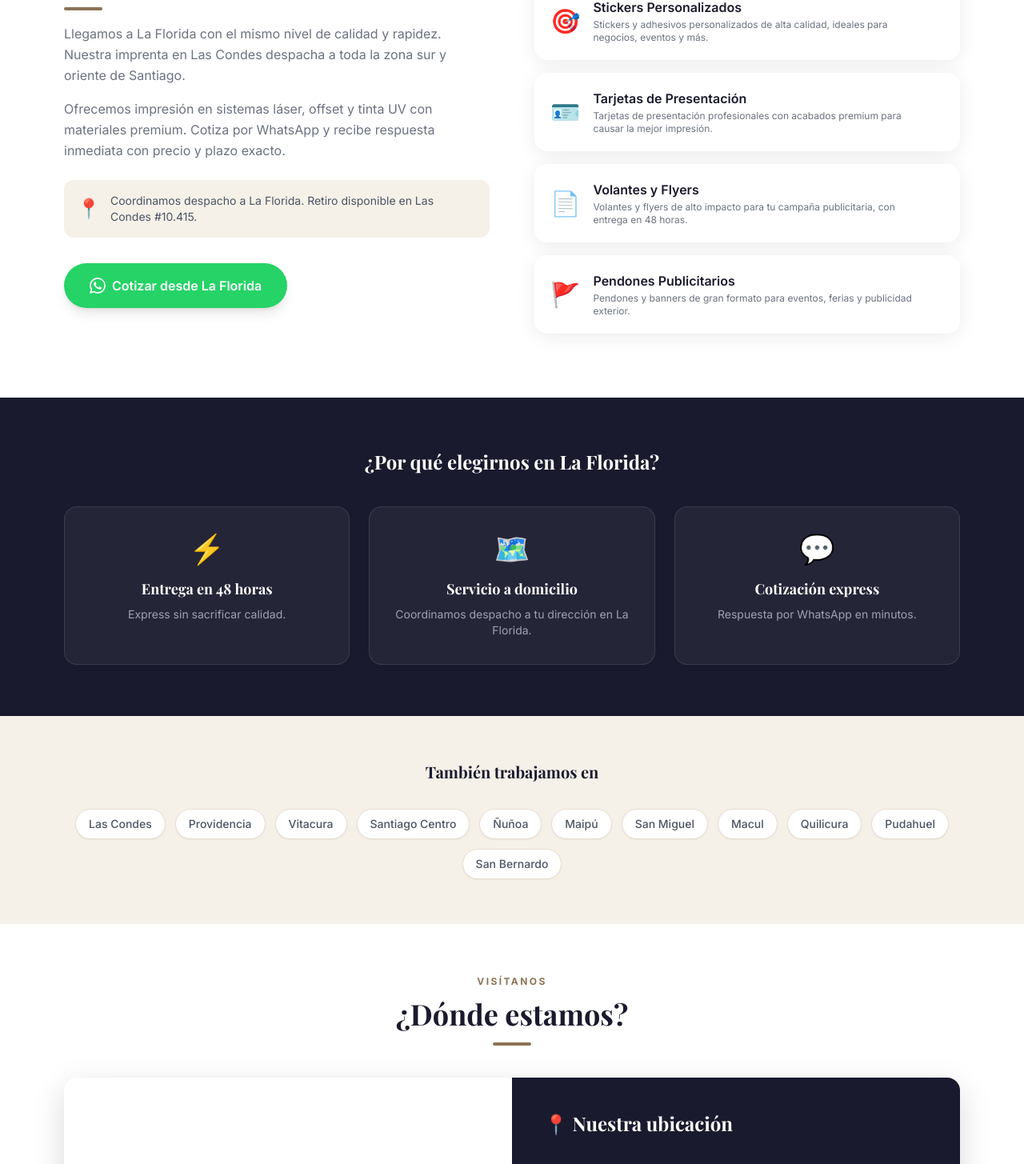
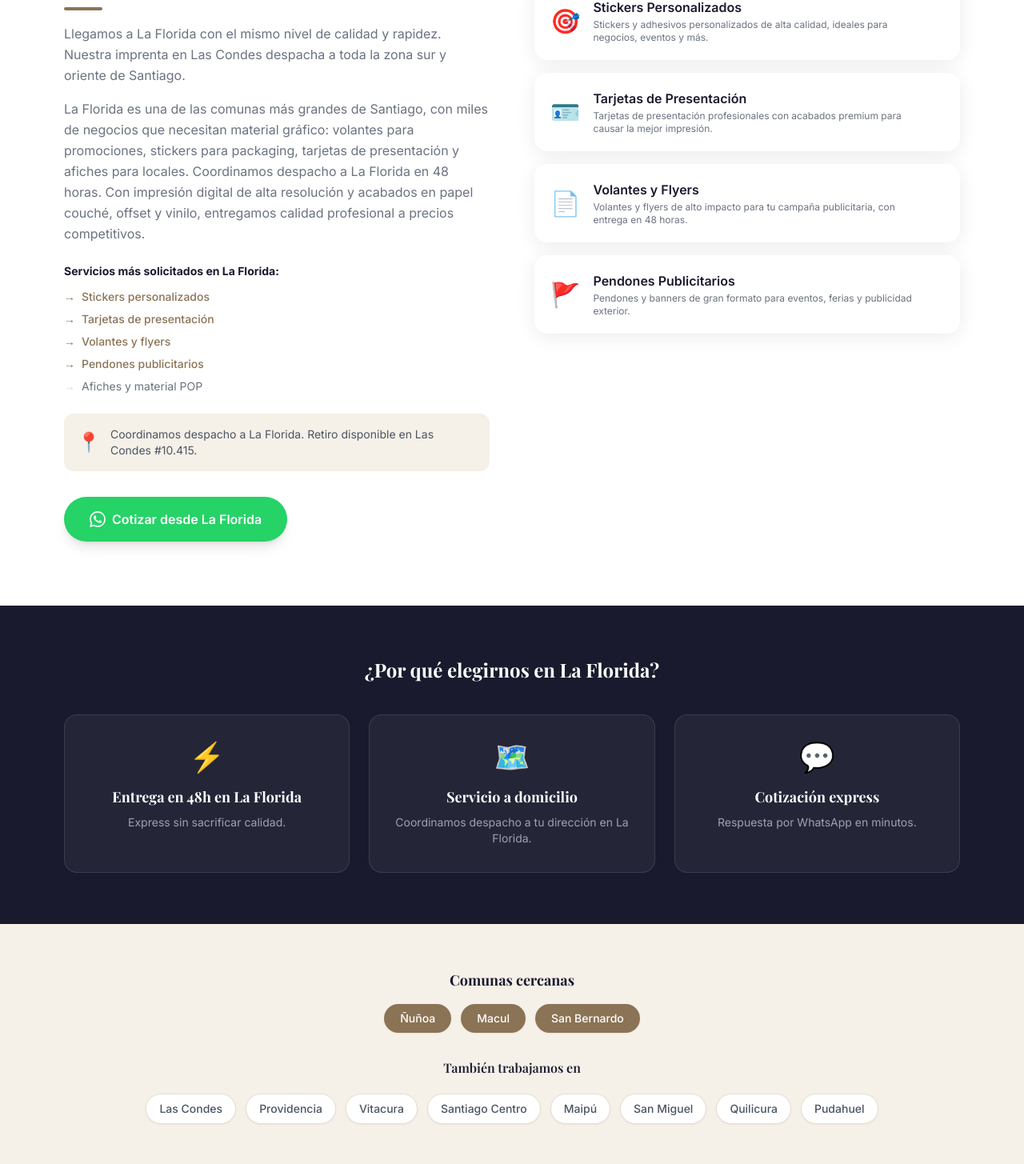
Before and after one commit to antaruii122/imprenta-salvadordali, a React (Vite) app: page /imprenta/la-florida in a window 1280 px wide. Shown: the part 477-1932 px from the top of the page at 80% size. Built offline with nearby package versions, Linux system fonts and the light colour scheme; grey boxes are pictures that could not be loaded.

Commit message:
feat: implement dynamic ComunaPage component and enhance Navbar interactivity with click-to-toggle functionality

```diff
--- a/src/data/comunas.js
+++ b/src/data/comunas.js
@@ -5,6 +5,9 @@ export const comunas = [
     metaTitle: 'Imprenta en Las Condes — Entrega Express 48h | Imprenta Salvador Dalí',
     metaDesc: 'Imprenta en Las Condes con entrega express en 48 horas. Stickers, tarjetas, volantes, pendones y más. Somos locales — estamos en Las Condes #10.415.',
     intro: 'Somos una imprenta ubicada en Las Condes, por lo que conocemos perfectamente las necesidades de los negocios y emprendedores de la comuna. Estamos a pasos de Apoquindo y atendemos con cotización express.',
+    body: 'En Las Condes producimos desde stickers personalizados y tarjetas de presentación hasta folletos, afiches y pendones publicitarios con impresión digital de alta resolución. Nuestro servicio express entrega tu pedido en Las Condes en 48 horas — ideal para lanzamientos, eventos corporativos y campañas de marketing urgentes. Si buscas una imprenta en Las Condes con diseño gráfico incluido, somos tu opción.',
+    keywords: ['imprenta Las Condes', 'stickers Las Condes', 'tarjetas de presentación Las Condes', 'volantes Las Condes', 'impresión digital Las Condes'],
+    neighbors: ['providencia', 'vitacura', 'nunoa'],
     distance: 'Estamos en Las Condes #10.415, of 25B — en el corazón de la comuna.',
     waText: 'Hola%2C%20soy%20de%20Las%20Condes%20y%20me%20gustar%C3%ADa%20cotizar',
   },
@@ -14,6 +17,9 @@ export const comunas = [
     metaTitle: 'Imprenta en Providencia — Entrega Express 48h | Imprenta Salvador Dalí',
     metaDesc: 'Imprenta para clientes de Providencia con entrega express en 48 horas. Stickers, tarjetas, volantes y más. Ubicados en Las Condes, a minutos de Providencia.',
     intro: 'Trabajamos con muchos clientes de Providencia que buscan calidad de impresión profesional con entrega rápida. Desde nuestra imprenta en Las Condes llegamos a ti en tiempo récord.',
+    body: 'Los emprendedores y empresas de Providencia nos eligen para imprimir tarjetas de presentación premium, stickers en vinilo, volantes para eventos y afiches de gran formato. Con impresión digital y offset, garantizamos colores exactos y acabados profesionales. Si necesitas una imprenta cerca de Providencia con servicio express y asesoría en diseño gráfico, contáctanos por WhatsApp y cotiza en minutos.',
+    keywords: ['imprenta Providencia', 'stickers personalizados Providencia', 'tarjetas de presentación Providencia', 'impresión digital Providencia', 'volantes Providencia'],
+    neighbors: ['las-condes', 'nunoa', 'santiago-centro'],
     distance: 'A solo 10 minutos de Providencia. Retiro en Las Condes #10.415 o coordinamos despacho.',
     waText: 'Hola%2C%20soy%20de%20Providencia%20y%20me%20gustar%C3%ADa%20cotizar',
   },
@@ -23,6 +29,9 @@ export const comunas = [
     metaTitle: 'Imprenta en Vitacura — Entrega Express 48h | Imprenta Salvador Dalí',
     metaDesc: 'Imprenta para clientes de Vitacura. Stickers, tarjetas de presentación, volantes y pendones con entrega express. Calidad premium, precios accesibles.',
     intro: 'Vitacura y Las Condes son vecinos — nuestros clientes de Vitacura reciben el mismo servicio express que los locales. Impresión de alta gama para negocios y emprendedores.',
+    body: 'En Vitacura la imagen de marca lo es todo. Por eso imprimimos tarjetas de presentación con acabado soft-touch, laminado mate y troquelado especial para profesionales y empresas de la comuna. También hacemos stickers para productos, folletos corporativos y pendones para eventos en Vitacura. Impresión digital de alta resolución, entrega en 48 horas y diseño gráfico incluido si lo necesitas.',
+    keywords: ['imprenta Vitacura', 'tarjetas de presentación Vitacura', 'stickers Vitacura', 'impresión digital Vitacura', 'folletos Vitacura'],
+    neighbors: ['las-condes', 'providencia', 'quilicura'],
     distance: 'A menos de 10 minutos de Vitacura. Coordina retiro o despacho por WhatsApp.',
     waText: 'Hola%2C%20soy%20de%20Vitacura%20y%20me%20gustar%C3%ADa%20cotizar',
   },
@@ -32,6 +41,9 @@ export const comunas = [
     metaTitle: 'Imprenta para Santiago Centro — Entrega Express 48h | Imprenta Salvador Dalí',
     metaDesc: 'Imprenta con servicio para Santiago Centro. Stickers, tarjetas, volantes, pendones y publicidad. Entrega en 48 horas desde Las Condes.',
     intro: 'Atendemos a negocios y emprendedores de Santiago Centro que necesitan impresión de calidad con entrega rápida. Nuestra imprenta en Las Condes despacha a toda la Región Metropolitana.',
+    body: 'Santiago Centro concentra miles de negocios, oficinas y comercios que necesitan material gráfico de calidad: volantes para promociones, afiches para locales, tarjetas de presentación y stickers para packaging. En Imprenta Salvador Dalí producimos todo eso con impresión digital y offset, y coordinamos despacho directo a tu dirección en Santiago Centro. Servicio rápido, precios accesibles y resultados profesionales.',
+    keywords: ['imprenta Santiago Centro', 'volantes Santiago Centro', 'afiches Santiago', 'stickers Santiago Centro', 'impresión offset Santiago'],
+    neighbors: ['providencia', 'nunoa', 'san-miguel'],
     distance: 'A 20 minutos de Santiago Centro. Coordinamos despacho o retiro en Las Condes #10.415.',
     waText: 'Hola%2C%20soy%20de%20Santiago%20Centro%20y%20me%20gustar%C3%ADa%20cotizar',
   },
@@ -41,6 +53,9 @@ export const comunas = [
     metaTitle: 'Imprenta en Ñuñoa — Entrega Express 48h | Imprenta Salvador Dalí',
     metaDesc: 'Imprenta para clientes de Ñuñoa. Stickers, tarjetas, volantes y más con entrega express desde Las Condes, Santiago.',
     intro: 'Muchos emprendedores y negocios de Ñuñoa confían en nuestra imprenta para sus materiales gráficos. Calidad profesional, precios accesibles y entrega en 48 horas.',
+    body: 'Ñuñoa tiene una vibrante comunidad de emprendedores, tiendas y proyectos creativos que necesitan impresión de calidad: stickers personalizados para productos, tarjetas de presentación originales, folletos y pendones para ferias y eventos. Nuestra imprenta despacha a Ñuñoa con entrega express, y si prefieres puedes retirar en Las Condes. Diseño gráfico y asesoría incluidos sin costo adicional.',
+    keywords: ['imprenta Ñuñoa', 'stickers Ñuñoa', 'tarjetas de presentación Ñuñoa', 'impresión digital Ñuñoa', 'folletos Ñuñoa'],
+    neighbors: ['providencia', 'las-condes', 'macul'],
     distance: 'A 20 minutos de Ñuñoa. Coordinamos despacho o retiro en Las Condes #10.415.',
     waText: 'Hola%2C%20soy%20de%20%C3%91u%C3%B1oa%20y%20me%20gustar%C3%ADa%20cotizar',
   },
@@ -50,6 +65,9 @@ export const comunas = [
     metaTitle: 'Imprenta en La Florida — Entrega Express 48h | Imprenta Salvador Dalí',
     metaDesc: 'Imprenta para clientes de La Florida. Stickers, tarjetas, volantes y pendones. Entrega express en 48 horas desde Las Condes.',
     intro: 'Llegamos a La Florida con el mismo nivel de calidad y rapidez. Nuestra imprenta en Las Condes despacha a toda la zona sur y oriente de Santiago.',
+    body: 'La Florida es una de las comunas más grandes de Santiago, con miles de negocios que necesitan material gráfico: volantes para promociones, stickers para packaging, tarjetas de presentación y afiches para locales. Coordinamos despacho a La Florida en 48 horas. Con impresión digital de alta resolución y acabados en papel couché, offset y vinilo, entregamos calidad profesional a precios competitivos.',
+    keywords: ['imprenta La Florida', 'volantes La Florida', 'stickers La Florida', 'tarjetas de presentación La Florida', 'impresión digital La Florida'],
+    neighbors: ['nunoa', 'macul', 'san-bernardo'],
     distance: 'Coordinamos despacho a La Florida. Retiro disponible en Las Condes #10.415.',
     waText: 'Hola%2C%20soy%20de%20La%20Florida%20y%20me%20gustar%C3%ADa%20cotizar',
   },
@@ -59,6 +77,9 @@ export const comunas = [
     metaTitle: 'Imprenta en Maipú — Entrega Express 48h | Imprenta Salvador Dalí',
     metaDesc: 'Imprenta con servicio para Maipú. Stickers, tarjetas, volantes y publicidad con entrega express. Calidad profesional desde Las Condes.',
     intro: 'Trabajamos con clientes de Maipú que buscan impresión de calidad sin tener que moverse. Cotiza por WhatsApp y coordinamos el despacho a tu puerta.',
+    body: 'Maipú concentra una gran cantidad de emprendedores y pymes que necesitan impresión rápida y económica: folletos para reparto, stickers para productos, afiches para locales y tarjetas de presentación. Nuestra imprenta coordina despacho a Maipú con entrega en 48 horas y precios competitivos. Impresión digital y offset, con asesoría en diseño gráfico para clientes de Maipú sin costo extra.',
+    keywords: ['imprenta Maipú', 'stickers Maipú', 'volantes Maipú', 'folletos Maipú', 'impresión digital Maipú'],
+    neighbors: ['pudahuel', 'san-miguel', 'san-bernardo'],
     distance: 'Coordinamos despacho a Maipú. Retiro disponible en Las Condes #10.415.',
     waText: 'Hola%2C%20soy%20de%20Maip%C3%BA%20y%20me%20gustar%C3%ADa%20cotizar',
   },
@@ -68,6 +89,9 @@ export const comunas = [
     metaTitle: 'Imprenta en San Miguel — Entrega Express 48h | Imprenta Salvador Dalí',
     metaDesc: 'Imprenta para San Miguel. Stickers, tarjetas de presentación, volantes y más. Entrega express en 48 horas desde Las Condes, Santiago.',
     intro: 'Negocios y emprendedores de San Miguel confían en nuestra calidad de impresión. Despachamos a tu ubicación o coordinas retiro en Las Condes.',
+    body: 'San Miguel es un hub comercial activo donde restaurantes, tiendas y empresas necesitan material gráfico de calidad. Imprimimos volantes para reparto, tarjetas de presentación con acabados premium, stickers en vinilo y pendones publicitarios para negocios en San Miguel. Despacho en 48 horas a tu dirección, con diseño gráfico incluido y cotización express por WhatsApp.',
+    keywords: ['imprenta San Miguel', 'volantes San Miguel', 'stickers San Miguel', 'tarjetas de presentación San Miguel', 'afiches San Miguel'],
+    neighbors: ['santiago-centro', 'maipu', 'macul'],
     distance: 'Coordinamos despacho a San Miguel. Retiro disponible en Las Condes #10.415.',
     waText: 'Hola%2C%20soy%20de%20San%20Miguel%20y%20me%20gustar%C3%ADa%20cotizar',
   },
@@ -77,6 +101,9 @@ export const comunas = [
     metaTitle: 'Imprenta en Macul — Entrega Express 48h | Imprenta Salvador Dalí',
     metaDesc: 'Imprenta para clientes de Macul. Stickers, tarjetas, volantes y publicidad con entrega express en 48 horas.',
     intro: 'Atendemos clientes de Macul con la misma calidad y velocidad que nuestros clientes locales. Cotiza ahora y recibe tu pedido en tiempo récord.',
+    body: 'Macul tiene una comunidad activa de negocios y emprendedores que buscan imprenta con servicio express. Hacemos stickers personalizados, tarjetas de presentación, folletos, afiches y volantes para comercios en Macul. Impresión digital con alta fidelidad de color, papel couché y acabados mate o brillante. Despacho coordinado a Macul en 48 horas o retiro en nuestra imprenta en Las Condes.',
+    keywords: ['imprenta Macul', 'stickers Macul', 'volantes Macul', 'tarjetas de presentación Macul', 'impresión digital Macul'],
+    neighbors: ['nunoa', 'la-florida', 'san-miguel'],
     distance: 'Coordinamos despacho a Macul. Retiro disponible en Las Condes #10.415.',
     waText: 'Hola%2C%20soy%20de%20Macul%20y%20me%20gustar%C3%ADa%20cotizar',
   },
@@ -86,6 +113,9 @@ export const comunas = [
     metaTitle: 'Imprenta en Quilicura — Entrega Express 48h | Imprenta Salvador Dalí',
     metaDesc: 'Imprenta para Quilicura. Stickers, tarjetas, volantes y más con entrega express desde Las Condes, Santiago.',
     intro: 'Llegamos a Quilicura con impresión de calidad profesional. Despacho coordinado o retiro en nuestra imprenta en Las Condes.',
+    body: 'En Quilicura hay un gran desarrollo industrial y comercial con empresas que necesitan impresión de calidad: folletos corporativos, afiches para ferias, stickers para etiquetado y tarjetas de presentación para equipos de ventas. Coordinamos despacho a Quilicura en 48 horas con impresión digital y offset. Si tienes un proyecto urgente en Quilicura, cotiza por WhatsApp y te respondemos de inmediato.',
+    keywords: ['imprenta Quilicura', 'stickers Quilicura', 'folletos Quilicura', 'afiches Quilicura', 'tarjetas de presentación Quilicura'],
+    neighbors: ['pudahuel', 'vitacura', 'maipu'],
     distance: 'Coordinamos despacho a Quilicura. Retiro disponible en Las Condes #10.415.',
     waText: 'Hola%2C%20soy%20de%20Quilicura%20y%20me%20gustar%C3%ADa%20cotizar',
   },
@@ -95,6 +125,9 @@ export const comunas = [
     metaTitle: 'Imprenta en Pudahuel — Entrega Express 48h | Imprenta Salvador Dalí',
     metaDesc: 'Imprenta para Pudahuel. Stickers, tarjetas, volantes y publicidad con entrega express en 48 horas.',
     intro: 'Atendemos a emprendedores y negocios de Pudahuel que buscan impresión de calidad a buen precio. Cotiza por WhatsApp y te respondemos de inmediato.',
+    body: 'Pudahuel tiene una importante actividad logística y comercial con empresas que necesitan impresión rápida: stickers para etiquetado de cajas, volantes para distribución, afiches y tarjetas de presentación para equipos comerciales. Nuestra imprenta ofrece impresión digital con entrega express a Pudahuel en 48 horas. Precios accesibles, acabados premium y diseño gráfico incluido.',
+    keywords: ['imprenta Pudahuel', 'stickers Pudahuel', 'volantes Pudahuel', 'etiquetas Pudahuel', 'impresión digital Pudahuel'],
+    neighbors: ['quilicura', 'maipu', 'san-bernardo'],
     distance: 'Coordinamos despacho a Pudahuel. Retiro disponible en Las Condes #10.415.',
     waText: 'Hola%2C%20soy%20de%20Pudahuel%20y%20me%20gustar%C3%ADa%20cotizar',
   },
@@ -104,6 +137,9 @@ export const comunas = [
     metaTitle: 'Imprenta en San Bernardo — Entrega Express 48h | Imprenta Salvador Dalí',
     metaDesc: 'Imprenta para San Bernardo. Stickers, tarjetas, volantes y más. Entrega express desde Las Condes a toda la Región Metropolitana.',
     intro: 'Llegamos a San Bernardo con la misma calidad de impresión que ofrecemos a toda la Región Metropolitana. Cotiza y recibe tu pedido en 48 horas.',
+    body: 'San Bernardo es una ciudad con gran actividad comercial y empresarial que demanda impresión de calidad: volantes para reparto, stickers para productos, afiches para locales y tarjetas de presentación para profesionales. En Imprenta Salvador Dalí coordinamos despacho a San Bernardo con entrega en 48 horas. Impresión digital y offset, diseño gráfico incluido y precios que se ajustan a tu presupuesto.',
+    keywords: ['imprenta San Bernardo', 'stickers San Bernardo', 'volantes San Bernardo', 'afiches San Bernardo', 'tarjetas de presentación San Bernardo'],
+    neighbors: ['maipu', 'pudahuel', 'la-florida'],
     distance: 'Coordinamos despacho a San Bernardo. Retiro disponible en Las Condes #10.415.',
     waText: 'Hola%2C%20soy%20de%20San%20Bernardo%20y%20me%20gustar%C3%ADa%20cotizar',
   },
--- a/src/pages/ComunaPage.jsx
+++ b/src/pages/ComunaPage.jsx
@@ -5,10 +5,29 @@ import { servicios } from '../data/servicios'
 
 const WA_BASE = 'https://wa.me/56964123098?text='
 
+const WaIcon = () => (
+  <svg className="w-5 h-5" fill="currentColor" viewBox="0 0 24 24">
+    <path d="M17.472 14.382c-.297-.149-1.758-.867-2.03-.967-.273-.099-.471-.148-.67.15-.197.297-.767.966-.94 1.164-.173.199-.347.223-.644.075-.297-.15-1.255-.463-2.39-1.475-.883-.788-1.48-1.761-1.653-2.059-.173-.297-.018-.458.13-.606.134-.133.298-.347.446-.52.149-.174.198-.298.298-.497.099-.198.05-.371-.025-.52-.075-.149-.669-1.612-.916-2.207-.242-.579-.487-.5-.669-.51-.173-.008-.371-.01-.57-.01-.198 0-.52.074-.792.372-.272.297-1.04 1.016-1.04 2.479 0 1.462 1.065 2.875 1.213 3.074.149.198 2.096 3.2 5.077 4.487.709.306 1.262.489 1.694.625.712.227 1.36.195 1.871.118.571-.085 1.758-.719 2.006-1.413.248-.694.248-1.289.173-1.413-.074-.124-.272-.198-.57-.347m-5.421 7.403h-.004a9.87 9.87 0 01-5.031-1.378l-.361-.214-3.741.982.998-3.648-.235-.374a9.86 9.86 0 01-1.51-5.26c.001-5.45 4.436-9.884 9.888-9.884 2.64 0 5.122 1.03 6.988 2.898a9.825 9.825 0 012.893 6.994c-.003 5.45-4.437 9.884-9.885 9.884m8.413-18.297A11.815 11.815 0 0012.05 0C5.495 0 .16 5.335.157 11.892c0 2.096.547 4.142 1.588 5.945L.057 24l6.305-1.654a11.882 11.882 0 005.683 1.448h.005c6.554 0 11.89-5.335 11.893-11.893a11.821 11.821 0 00-3.48-8.413z"/>
+  </svg>
+)
+
+const serviceLinks = [
+  { slug: 'stickers', label: 'Stickers personalizados' },
+  { slug: 'tarjetas-presentacion', label: 'Tarjetas de presentación' },
+  { slug: 'volantes', label: 'Volantes y flyers' },
+  { slug: 'pendones', label: 'Pendones publicitarios' },
+]
+
 export default function ComunaPage() {
   const { slug } = useParams()
   const comuna = comunas.find(c => c.slug === slug)
   if (!comuna) return <Navigate to="/contacto" replace />
+
+  const neighborComunas = (comuna.neighbors || [])
+    .map(n => comunas.find(c => c.slug === n))
+    .filter(Boolean)
+
+  const otherComunas = comunas.filter(c => c.slug !== slug && !(comuna.neighbors || []).includes(c.slug))
 
   return (
     <main>
@@ -17,7 +36,9 @@ export default function ComunaPage() {
         <div className="absolute inset-0 opacity-10" style={{ backgroundImage: 'radial-gradient(circle, #8B7355 1px, transparent 1px)', backgroundSize: '32px 32px' }} />
         <div className="relative max-w-6xl mx-auto px-4 text-center">
           <p className="section-label">Imprenta · Las Condes, Santiago</p>
-          <h1 className="font-heading text-4xl font-bold text-charcoal">Imprenta en {comuna.name}</h1>
+          <h1 className="font-heading text-4xl font-bold text-charcoal">
+            Imprenta Profesional en {comuna.name} — Impresión Digital y Offset
+          </h1>
           <div className="section-divider mx-auto" />
           <p className="text-gray-500 text-sm max-w-md mx-auto mt-2">
             Entrega express en 48 horas · Stickers, tarjetas, volantes, pendones y más
@@ -34,18 +55,35 @@ export default function ComunaPage() {
             <h2 className="section-title mb-2">Tu imprenta de confianza</h2>
             <div className="section-divider" />
             <p className="text-gray-500 leading-relaxed mb-4">{comuna.intro}</p>
-            <p className="text-gray-500 leading-relaxed mb-6">
-              Ofrecemos impresión en sistemas láser, offset y tinta UV con materiales premium.
-              Cotiza por WhatsApp y recibe respuesta inmediata con precio y plazo exacto.
-            </p>
+            <p className="text-gray-500 leading-relaxed mb-6">{comuna.body}</p>
+
+            {/* Services list */}
+            <div className="mb-6">
+              <p className="text-sm font-bold text-charcoal mb-3">
+                Servicios más solicitados en {comuna.name}:
+              </p>
+              <ul className="space-y-2">
+                {serviceLinks.map(({ slug: sSlug, label }) => (
+                  <li key={sSlug}>
+                    <Link
+                      to={`/servicios/${sSlug}`}
+                      className="flex items-center gap-2 text-sm text-brand hover:underline font-medium">
+                      <span>→</span> {label}
+                    </Link>
+                  </li>
+                ))}
+                <li className="flex items-center gap-2 text-sm text-gray-500">
+                  <span className="text-gray-300">→</span> Afiches y material POP
+                </li>
+              </ul>
+            </div>
+
             <div className="flex items-center gap-3 bg-beige rounded-xl p-4 mb-8">
               <span className="text-2xl">📍</span>
               <p className="text-sm text-gray-600">{comuna.distance}</p>
             </div>
             <a href={`${WA_BASE}${comuna.waText}`} target="_blank" rel="noopener noreferrer" className="btn-wsp-lg">
-              <svg className="w-5 h-5" fill="currentColor" viewBox="0 0 24 24">
-                <path d="M17.472 14.382c-.297-.149-1.758-.867-2.03-.967-.273-.099-.471-.148-.67.15-.197.297-.767.966-.94 1.164-.173.199-.347.223-.644.075-.297-.15-1.255-.463-2.39-1.475-.883-.788-1.48-1.761-1.653-2.059-.173-.297-.018-.458.13-.606.134-.133.298-.347.446-.52.149-.174.198-.298.298-.497.099-.198.05-.371-.025-.52-.075-.149-.669-1.612-.916-2.207-.242-.579-.487-.5-.669-.51-.173-.008-.371-.01-.57-.01-.198 0-.52.074-.792.372-.272.297-1.04 1.016-1.04 2.479 0 1.462 1.065 2.875 1.213 3.074.149.198 2.096 3.2 5.077 4.487.709.306 1.262.489 1.694.625.712.227 1.36.195 1.871.118.571-.085 1.758-.719 2.006-1.413.248-.694.248-1.289.173-1.413-.074-.124-.272-.198-.57-.347m-5.421 7.403h-.004a9.87 9.87 0 01-5.031-1.378l-.361-.214-3.741.982.998-3.648-.235-.374a9.86 9.86 0 01-1.51-5.26c.001-5.45 4.436-9.884 9.888-9.884 2.64 0 5.122 1.03 6.988 2.898a9.825 9.825 0 012.893 6.994c-.003 5.45-4.437 9.884-9.885 9.884m8.413-18.297A11.815 11.815 0 0012.05 0C5.495 0 .16 5.335.157 11.892c0 2.096.547 4.142 1.588 5.945L.057 24l6.305-1.654a11.882 11.882 0 005.683 1.448h.005c6.554 0 11.89-5.335 11.893-11.893a11.821 11.821 0 00-3.48-8.413z"/>
-              </svg>
+              <WaIcon />
               Cotizar desde {comuna.name}
             </a>
           </div>
@@ -78,7 +116,7 @@ export default function ComunaPage() {
           </div>
           <div className="grid grid-cols-1 md:grid-cols-3 gap-6 text-center">
             {[
-              { icon: '⚡', title: 'Entrega en 48 horas', body: 'Express sin sacrificar calidad.' },
+              { icon: '⚡', title: `Entrega en 48h en ${comuna.name}`, body: 'Express sin sacrificar calidad.' },
               { icon: '🗺️', title: 'Servicio a domicilio', body: 'Coordinamos despacho a tu dirección en ' + comuna.name + '.' },
               { icon: '💬', title: 'Cotización express', body: 'Respuesta por WhatsApp en minutos.' },
             ].map(h => (
@@ -92,14 +130,30 @@ export default function ComunaPage() {
         </div>
       </section>
 
-      {/* Other comunas — internal links */}
+      {/* Comunas cercanas + todas */}
       <section className="py-14 bg-beige">
         <div className="max-w-6xl mx-auto px-4">
-          <div className="text-center mb-8">
-            <h3 className="font-heading text-xl font-bold text-charcoal">También trabajamos en</h3>
+          {neighborComunas.length > 0 && (
+            <div className="mb-8">
+              <div className="text-center mb-4">
+                <h3 className="font-heading text-lg font-bold text-charcoal">Comunas cercanas</h3>
+              </div>
+              <div className="flex flex-wrap justify-center gap-3">
+                {neighborComunas.map(c => (
+                  <Link key={c.slug} to={`/imprenta/${c.slug}`}
+                    className="bg-brand text-white font-medium text-sm px-5 py-2 rounded-full shadow-sm hover:bg-brand/90 transition-all duration-200">
+                    {c.name}
+                  </Link>
+                ))}
+              </div>
+            </div>
+          )}
+
+          <div className="text-center mb-5">
+            <h3 className="font-heading text-base font-semibold text-charcoal">También trabajamos en</h3>
           </div>
           <div className="flex flex-wrap justify-center gap-3">
-            {comunas.filter(c => c.slug !== slug).map(c => (
+            {otherComunas.map(c => (
               <Link key={c.slug} to={`/imprenta/${c.slug}`}
                 className="bg-white border border-beige-dark hover:border-brand hover:text-brand text-gray-600 font-medium text-sm px-4 py-2 rounded-full shadow-sm transition-all duration-200">
                 {c.name}
```
Also changed, not shown: src/components/Navbar.jsx (+15 -5 lines), 2 other files (tests, documents, lock files or other folders).
